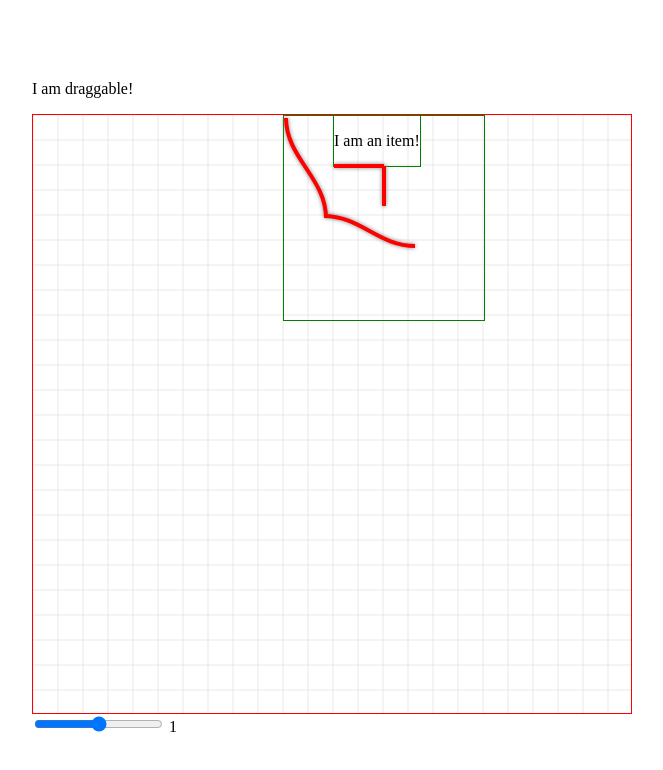
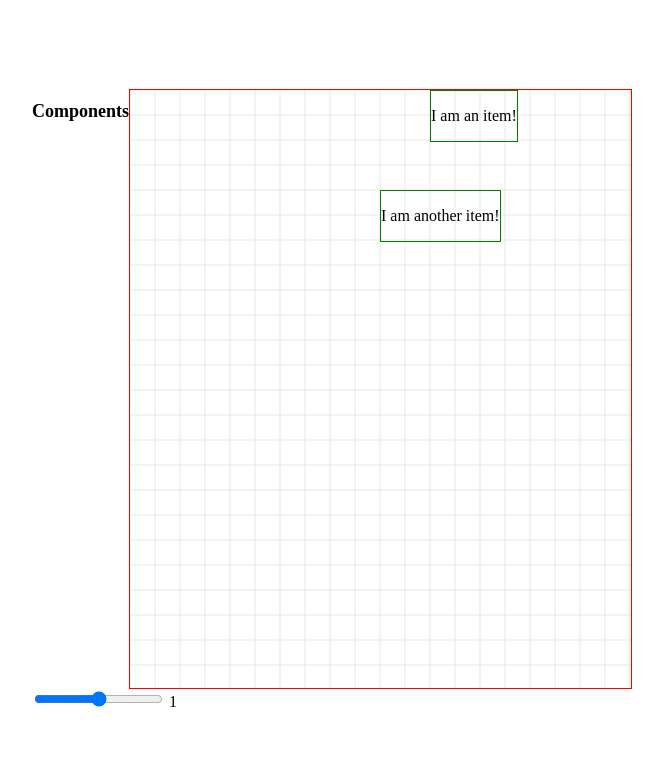
Before and after one commit to bitfexl/web-logic-sim, a Svelte app in the folder logic-sim/: page / in a window 1280 px wide. Shown: the top 770 px of the page, without its empty margins (308-971 px from the left). Built offline with nearby package versions, Linux system fonts and the light colour scheme.

Commit message:
sratrted work space component

```diff
--- a/logic-sim/src/App.svelte
+++ b/logic-sim/src/App.svelte
@@ -1,10 +1,6 @@
 <script lang="ts">
-    import GridItem from "./lib/layout/grid/GridItem.svelte";
-    import GridPane from "./lib/layout/grid/GridPane.svelte";
-    import SvgTest from "./lib/svg/SVGTest.svelte";
-    import ZoomablePane from "./lib/layout/ZoomablePane.svelte";
     import { test as logicTest } from "./lib/logic/logicTest";
-    import Draggable from "./lib/layout/draggable/Draggable.svelte";
+    import FullWorkSpace from "./lib/logicUi/FullWorkSpace.svelte";
 
     logicTest();
 
@@ -24,29 +20,8 @@
 </script>
 
 <main>
-    <Draggable on:dragging={gridDrag}>
-        <p bind:this={item}>I am draggable!</p>
-    </Draggable>
-
-    <div bind:this={gridPaneDiv} style="width: 600px; height: 600px">
-        <ZoomablePane {zoom}>
-            <GridPane
-                bind:this={gridPane}
-                cellWidth={25}
-                showGrid={true}
-                gridColor={"lightGray"}
-                draggingEnabled={true}
-                draggingMouseBtn={2}
-                draggingSpeed={1 / zoom}
-            >
-                <GridItem x={12} y={0} draggable={true}>
-                    <p style="user-select: none">I am an item!</p>
-                </GridItem>
-                <GridItem x={10} y={0} draggable={true}>
-                    <SvgTest />
-                </GridItem>
-            </GridPane>
-        </ZoomablePane>
+    <div style="width: 600px; height: 600px">
+        <FullWorkSpace />
     </div>
 
     <input type="range" min="0.5" max="1.5" step="0.1" bind:value={zoom} />
--- /dev/null
+++ b/logic-sim/src/lib/logicUi/ComponentList.svelte
@@ -0,0 +1,11 @@
+<script lang="ts"></script>
+
+<div>
+    <h1>Components</h1>
+</div>
+
+<style>
+    h1 {
+        font-size: large;
+    }
+</style>
--- /dev/null
+++ b/logic-sim/src/lib/logicUi/FullWorkSpace.svelte
@@ -0,0 +1,18 @@
+<script lang="ts">
+    import ComponentList from "./ComponentList.svelte";
+    import WorkSpace from "./WorkSpace.svelte";
+</script>
+
+<div>
+    <ComponentList />
+    <WorkSpace />
+</div>
+
+<style>
+    div {
+        display: grid;
+        grid-template-columns: 1fr 9fr;
+        width: 100%;
+        height: 100%;
+    }
+</style>
--- /dev/null
+++ b/logic-sim/src/lib/logicUi/WorkSpace.svelte
@@ -0,0 +1,46 @@
+<script lang="ts">
+    import GridItem from "../layout/grid/GridItem.svelte";
+    import GridPane from "../layout/grid/GridPane.svelte";
+    import ZoomablePane from "../layout/ZoomablePane.svelte";
+    import { WORKSPACE_DRAG_MOUSE_BTN } from "./keyConfig";
+
+    export let zoom = 1;
+
+    export let items: { x: number; y: number; component: ConstructorOfATypedSvelteComponent }[] = [];
+
+    let gridPane;
+</script>
+
+<div class="wrapper">
+    <ZoomablePane {zoom}>
+        <GridPane
+            bind:this={gridPane}
+            cellWidth={25}
+            showGrid={true}
+            gridColor={"lightGray"}
+            draggingEnabled={true}
+            draggingMouseBtn={WORKSPACE_DRAG_MOUSE_BTN}
+            draggingSpeed={1 / zoom}
+        >
+            {#each items as item (item.component)}
+                <GridItem x={item.x} y={item.y} draggable={true}>
+                    <svelte:component this={item.component} />
+                </GridItem>
+            {/each}
+
+            <GridItem x={12} y={0} draggable={true}>
+                <p style="user-select: none">I am an item!</p>
+            </GridItem>
+            <GridItem x={10} y={4} draggable={true}>
+                <p style="user-select: none">I am another item!</p>
+            </GridItem>
+        </GridPane>
+    </ZoomablePane>
+</div>
+
+<style>
+    .wrapper {
+        width: 100%;
+        height: 100%;
+    }
+</style>
--- /dev/null
+++ b/logic-sim/src/lib/logicUi/keyConfig.ts
@@ -0,0 +1 @@
+export const WORKSPACE_DRAG_MOUSE_BTN = 0;
```
